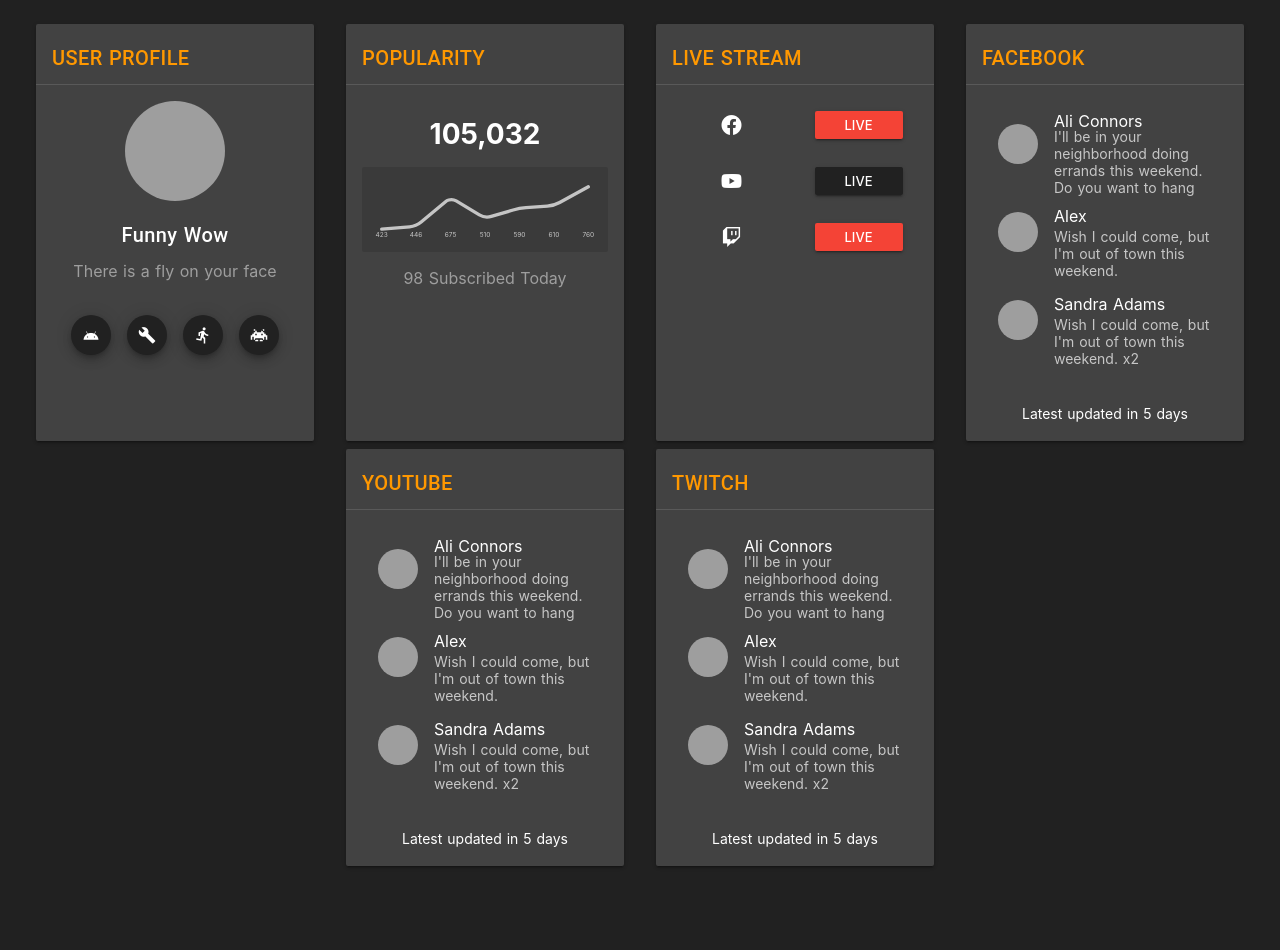
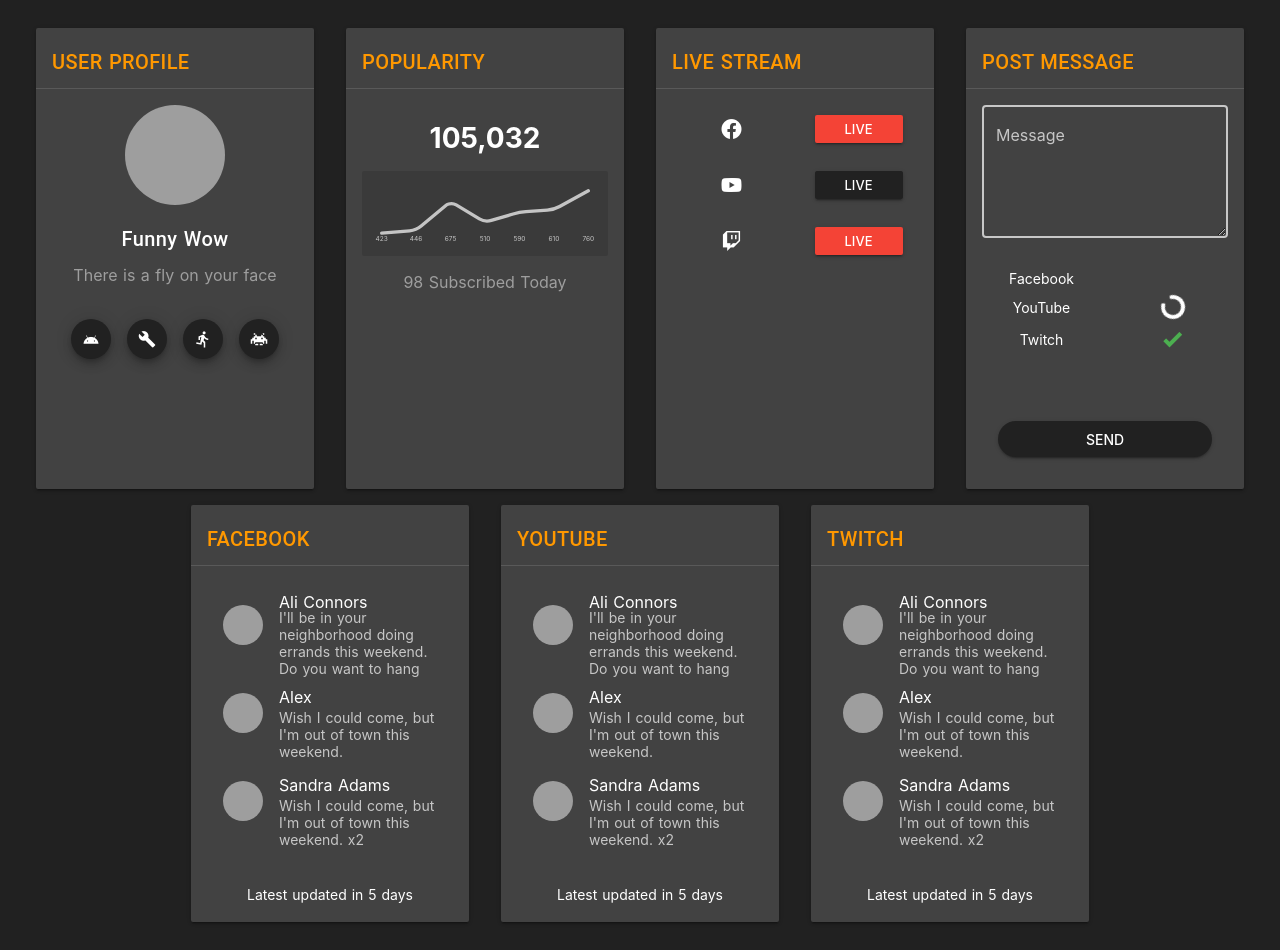
Before and after one commit to yzgan/nuxt_vue_streamer_dashboard, a Nuxt app: page / in a window 1280 px wide. Before the commit the page ends 890 px from the top, so only its background shows below. Built offline with nearby package versions, Linux system fonts and the light colour scheme; grey boxes are pictures that could not be loaded.

Commit message:
add social media message posting

```diff
--- a/components/Card.vue
+++ b/components/Card.vue
@@ -1,5 +1,5 @@
 <template>
-  <v-flex xs12 sm6 md3 d-flex px-3>
+  <v-flex xs12 sm6 md3 d-flex px-3 py-2>
     <v-card dark darken-3>
       <v-card-title primary-title>
         <div>
--- /dev/null
+++ b/components/CardPostForm.vue
@@ -0,0 +1,85 @@
+<template>
+  <Card title="post message">
+    <template v-slot:content>
+      <v-form ref="form" v-model="post">
+        <v-layout row wrap>
+          <v-flex xs12>
+            <v-textarea
+              v-model="message"
+              name="message"
+              label="Message"
+              hint="Message will be posted to all live social media"
+              outline
+            ></v-textarea>
+          </v-flex>
+        </v-layout>
+      </v-form>
+      <v-layout row wrap align-center grid-list-md text-xs-center>
+        <v-flex xs6>
+          <div>
+            Facebook
+          </div>
+        </v-flex>
+        <v-flex xs6>
+          <Loading
+            :loading="facebook.isLoading"
+            :success="facebook.isSuccess"
+          />
+        </v-flex>
+        <v-flex xs6>
+          <div>
+            YouTube
+          </div>
+        </v-flex>
+        <v-flex xs6>
+          <Loading :loading="youtube.isLoading" :success="youtube.isSuccess" />
+        </v-flex>
+        <v-flex xs6>
+          <div>
+            Twitch
+          </div>
+        </v-flex>
+        <v-flex xs6>
+          <Loading :loading="twitch.isLoading" :success="twitch.isSuccess" />
+        </v-flex>
+      </v-layout>
+    </template>
+    <template v-slot:action>
+      <v-container grid-list-xs>
+        <v-layout row wrap>
+          <v-flex d-flex>
+            <v-btn round> Send </v-btn>
+          </v-flex>
+        </v-layout>
+      </v-container>
+    </template>
+  </Card>
+</template>
+
+<script>
+import Card from '@/components/Card'
+import Loading from '@/components/Loading'
+
+export default {
+  components: {
+    Card,
+    Loading
+  },
+  data: () => ({
+    post: false,
+    message: '',
+    facebook: {
+      isLoading: false,
+      isSuccess: false
+    },
+    youtube: {
+      isLoading: true,
+      isSuccess: false
+    },
+    twitch: {
+      isLoading: false,
+      isSuccess: true
+    }
+  })
+}
+</script>
--- /dev/null
+++ b/components/Loading.vue
@@ -0,0 +1,35 @@
+<template>
+  <div class="text-xs-center">
+    <v-layout row wrap align-center>
+      <v-flex xs-12>
+        <v-progress-circular
+          v-if="loading"
+          :indeterminate="!success"
+          :value="0"
+          size="24"
+          class="ml-2"
+        ></v-progress-circular>
+        <v-icon v-if="success" color="green" class="pl-2">
+          mdi-check-bold
+        </v-icon>
+      </v-flex>
+    </v-layout>
+  </div>
+</template>
+
+<script>
+export default {
+  props: {
+    loading: {
+      type: Boolean,
+      default: false,
+      require: true
+    },
+    success: {
+      type: Boolean,
+      default: false,
+      require: true
+    }
+  }
+}
+</script>
--- a/package.json
+++ b/package.json
@@ -28,6 +28,7 @@
     "eslint": "^5.15.1",
     "eslint-config-prettier": "^4.1.0",
     "eslint-config-standard": ">=12.0.0",
+    "eslint-config-vuetify": "^0.2.0",
     "eslint-loader": "^2.1.2",
     "eslint-plugin-import": ">=2.16.0",
     "eslint-plugin-jest": ">=22.3.0",
--- a/pages/index.vue
+++ b/pages/index.vue
@@ -9,6 +9,7 @@
       </UserProfile>
       <Popularity />
       <LiveStream />
+      <SocialForm />
       <SocialComment source="facebook" />
       <SocialComment source="youtube" />
       <SocialComment source="Twitch" />
@@ -21,13 +22,15 @@ import UserProfile from '@/components/CardUserProfile'
 import Popularity from '@/components/CardPopularity'
 import LiveStream from '@/components/CardLiveStream'
 import SocialComment from '@/components/CardSocialComment'
+import SocialForm from '@/components/CardPostForm'
 
 export default {
   components: {
     UserProfile,
     Popularity,
     LiveStream,
-    SocialComment
+    SocialComment,
+    SocialForm
   },
   data: () => ({
     user: {
```
Also changed, not shown: .eslintrc.js, 1 other file (tests, documents, lock files or other folders).
